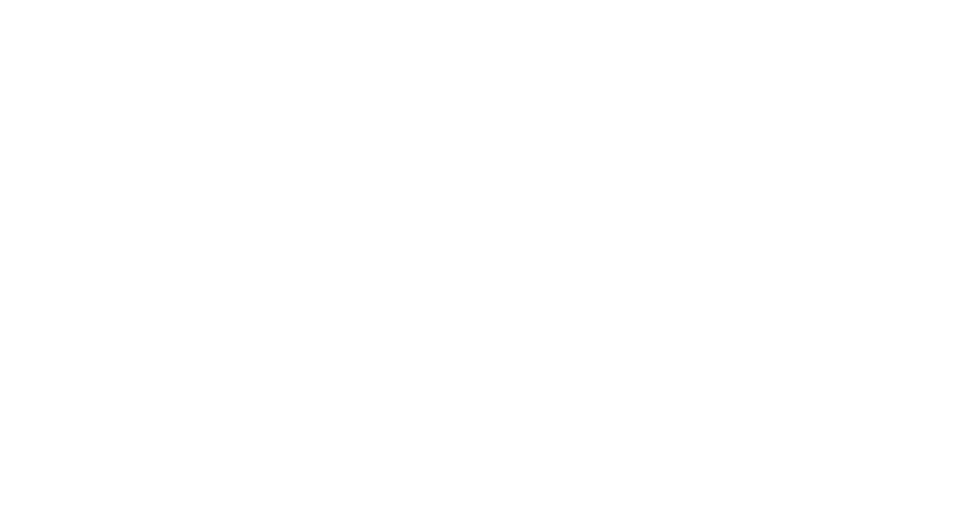
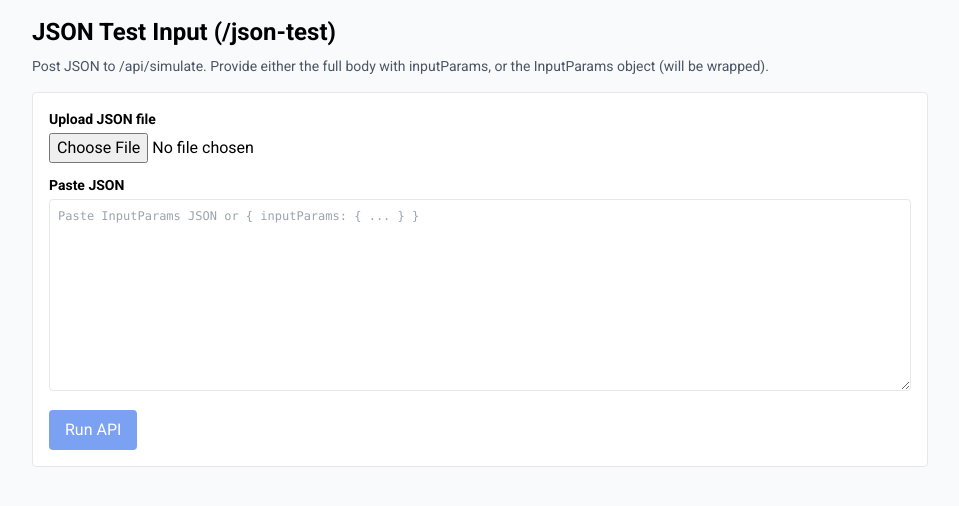
Before and after one commit to HirokiAzuma0420/lifeplansim, a React (Vite) app: page /json-test in a window 1280 px wide. Before the commit this address had no page. Shown: the top 506 px of the page, without its empty margins (160-1119 px from the left). Built offline with nearby package versions, Linux system fonts and the light colour scheme; a web font is replaced by a local one.

Commit message:
feat: /json-test 追加（JSON直投稿でAPI検証できる独立ページ）
- ファイル/ペーストしたJSONを /api/simulate へPOST
- 入力が InputParams のみでも自動ラップ
- レスポンス表示＋クリップボードコピー
- Formから独立し、いつでも削除可能

```diff
--- a/src/App.tsx
+++ b/src/App.tsx
@@ -2,6 +2,7 @@
 import TopPage from './pages/TopPage';
 import FormPage from './pages/FormPage';
 import SamplePage from './pages/SamplePage';
+import JsonTestPage from './pages/JsonTestPage';
 import './index.css'
 
 function App() {
@@ -11,6 +12,7 @@
         <Route path="/" element={<TopPage />} />
         <Route path="/form" element={<FormPage />} />
         <Route path="/sample" element={<SamplePage />} />
+        <Route path="/json-test" element={<JsonTestPage />} />
       </Routes>
     </BrowserRouter>
   );
--- /dev/null
+++ b/src/pages/JsonTestPage.tsx
@@ -0,0 +1,97 @@
+import { useState } from 'react';
+
+// Standalone tester page for posting raw JSON to /api/simulate.
+// ASCII-only labels to avoid encoding issues.
+export default function JsonTestPage() {
+  const [jsonText, setJsonText] = useState<string>("");
+  const [error, setError] = useState<string>("");
+  const [busy, setBusy] = useState<boolean>(false);
+  const [result, setResult] = useState<Record<string, unknown> | null>(null);
+
+  const handleFile = async (file: File) => {
+    try {
+      const text = await file.text();
+      setJsonText(text);
+      setError("");
+    } catch (e) {
+      setError(e instanceof Error ? e.message : String(e));
+    }
+  };
+
+  const handleExecute = async () => {
+    setBusy(true);
+    setError("");
+    setResult(null);
+    try {
+      const parsed = JSON.parse(jsonText);
+      type InputPayload = { inputParams: unknown } | Record<string, unknown>;
+      let payload: InputPayload;
+      if (parsed && typeof parsed === 'object' && 'inputParams' in (parsed as Record<string, unknown>)) {
+        payload = parsed as Record<string, unknown>;
+      } else {
+        payload = { inputParams: parsed } as InputPayload;
+      }
+      const res = await fetch('/api/simulate', {
+        method: 'POST',
+        headers: { 'Content-Type': 'application/json' },
+        body: JSON.stringify(payload),
+      });
+      const data = await res.json();
+      if (!res.ok) throw new Error(data?.message || 'API error');
+      setResult(data as Record<string, unknown>);
+      try { await navigator.clipboard.writeText(JSON.stringify(data, null, 2)); } catch (e) { void e; }
+    } catch (e) {
+      setError(e instanceof Error ? e.message : 'Invalid JSON');
+    } finally {
+      setBusy(false);
+    }
+  };
+
+  return (
+    <div className="min-h-screen bg-slate-50 p-4">
+      <div className="max-w-4xl mx-auto">
+        <h1 className="text-2xl font-bold mb-2">JSON Test Input (/json-test)</h1>
+        <p className="text-sm text-gray-600 mb-4">
+          Post JSON to /api/simulate. Provide either the full body with inputParams, or the InputParams object (will be wrapped).
+        </p>
+
+        <div className="bg-white rounded border p-4 mb-4">
+          <div className="mb-3">
+            <label className="block text-sm font-semibold mb-1">Upload JSON file</label>
+            <input type="file" accept="application/json" onChange={(e) => {
+              const f = e.target.files?.[0];
+              if (f) void handleFile(f);
+            }} />
+          </div>
+          <div className="mb-3">
+            <label className="block text-sm font-semibold mb-1">Paste JSON</label>
+            <textarea
+              className="w-full h-48 border rounded p-2 font-mono text-xs"
+              placeholder="Paste InputParams JSON or { inputParams: { ... } }"
+              value={jsonText}
+              onChange={(e) => setJsonText(e.target.value)}
+            />
+          </div>
+          <button
+            className="px-4 py-2 bg-blue-600 text-white rounded disabled:opacity-60"
+            onClick={handleExecute}
+            disabled={busy || !jsonText.trim()}
+          >
+            {busy ? 'Running...' : 'Run API'}
+          </button>
+          {error && <div className="mt-3 text-sm text-red-600">{error}</div>}
+        </div>
+
+        {result !== null && (
+          <div className="bg-white rounded border p-4">
+            <div className="flex items-center justify-between mb-2">
+              <h2 className="font-semibold">Response JSON</h2>
+              <span className="text-xs text-gray-500">Also copied to clipboard</span>
+            </div>
+            <pre className="text-xs bg-gray-50 p-3 rounded max-h-[70vh] overflow-auto">{JSON.stringify(result, null, 2)}</pre>
+          </div>
+        )}
+      </div>
+    </div>
+  );
+}
```
